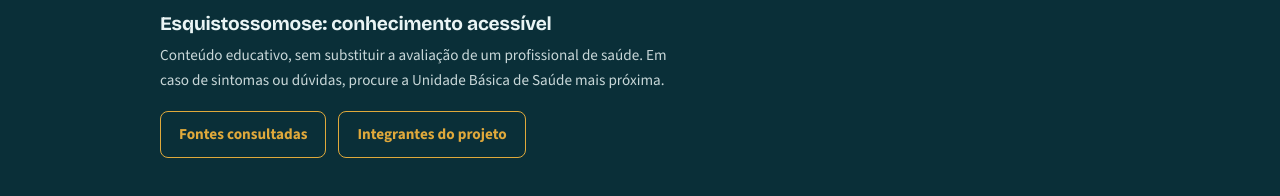
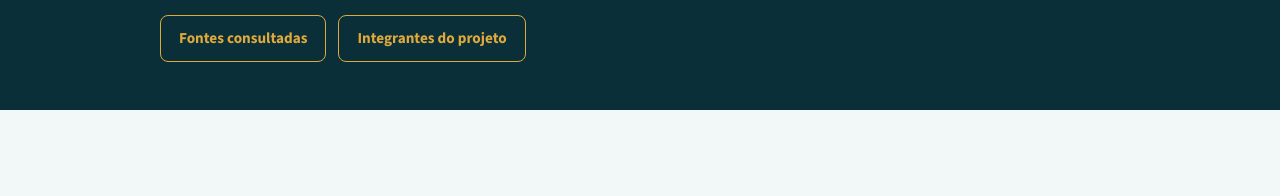
Before and after one commit to esquistossomose10/index, a plain HTML site: page index.html in a window 1280 px wide. Shown: the part 5032-5228 px from the top of the page. After the commit the page ends 5142 px from the top, so only its background shows below. Drawn offline with nearby package versions, Linux system fonts and the light colour scheme.

Commit message:
Update index.html

```diff
--- a/index.html
+++ b/index.html
@@ -473,8 +473,6 @@ dialog.src::backdrop{background:rgba(6,22,26,.72)}
 <footer>
   <div class="wrap">
     <img src="https://www.unifeb.edu.br/img/logo-light-2.png" alt="Logo UNIFEB" class="footer-logo">
-    <h3>Esquistossomose: conhecimento acessível</h3>
-    <p>Conteúdo educativo, sem substituir a avaliação de um profissional de saúde. Em caso de sintomas ou dúvidas, procure a Unidade Básica de Saúde mais próxima.</p>
     <div class="foot-btns">
       <button type="button" class="src-btn" id="srcBtn">Fontes consultadas</button>
       <button type="button" class="src-btn" id="teamBtn">Integrantes do projeto</button>
```
